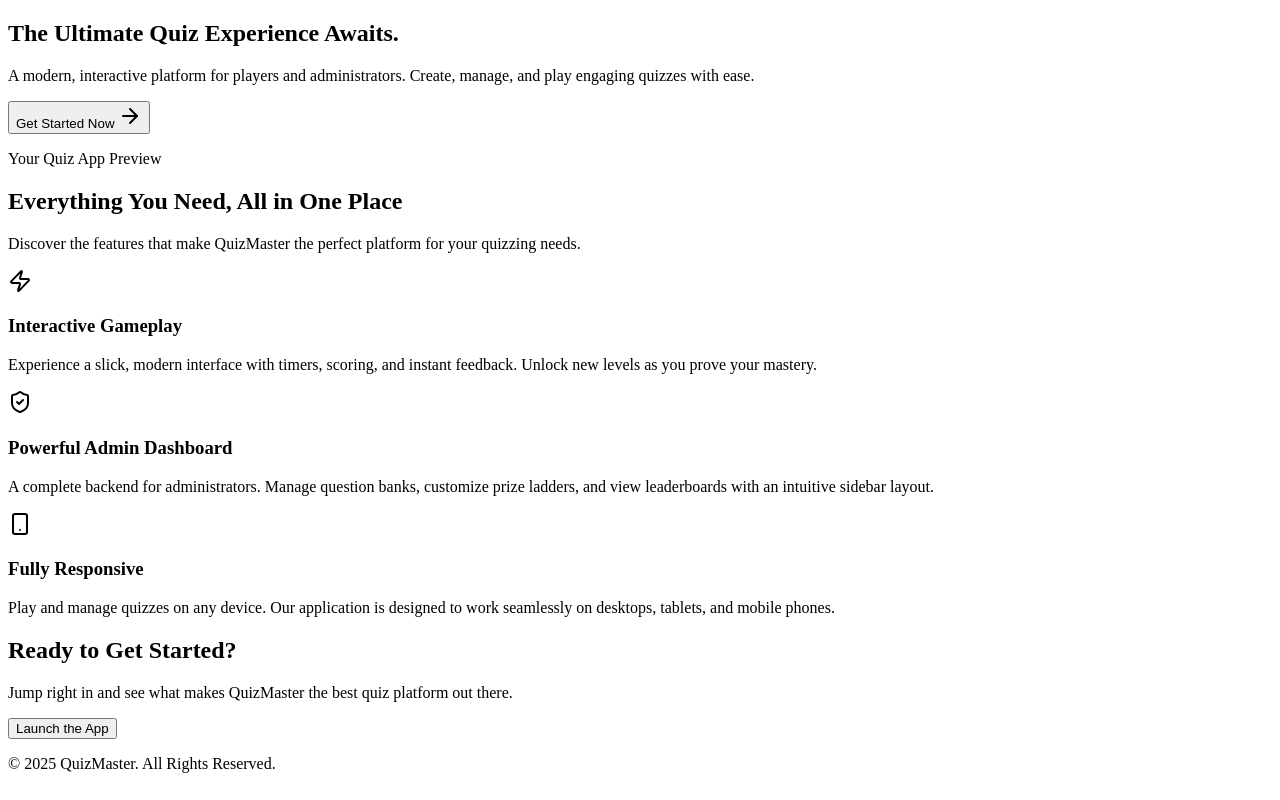
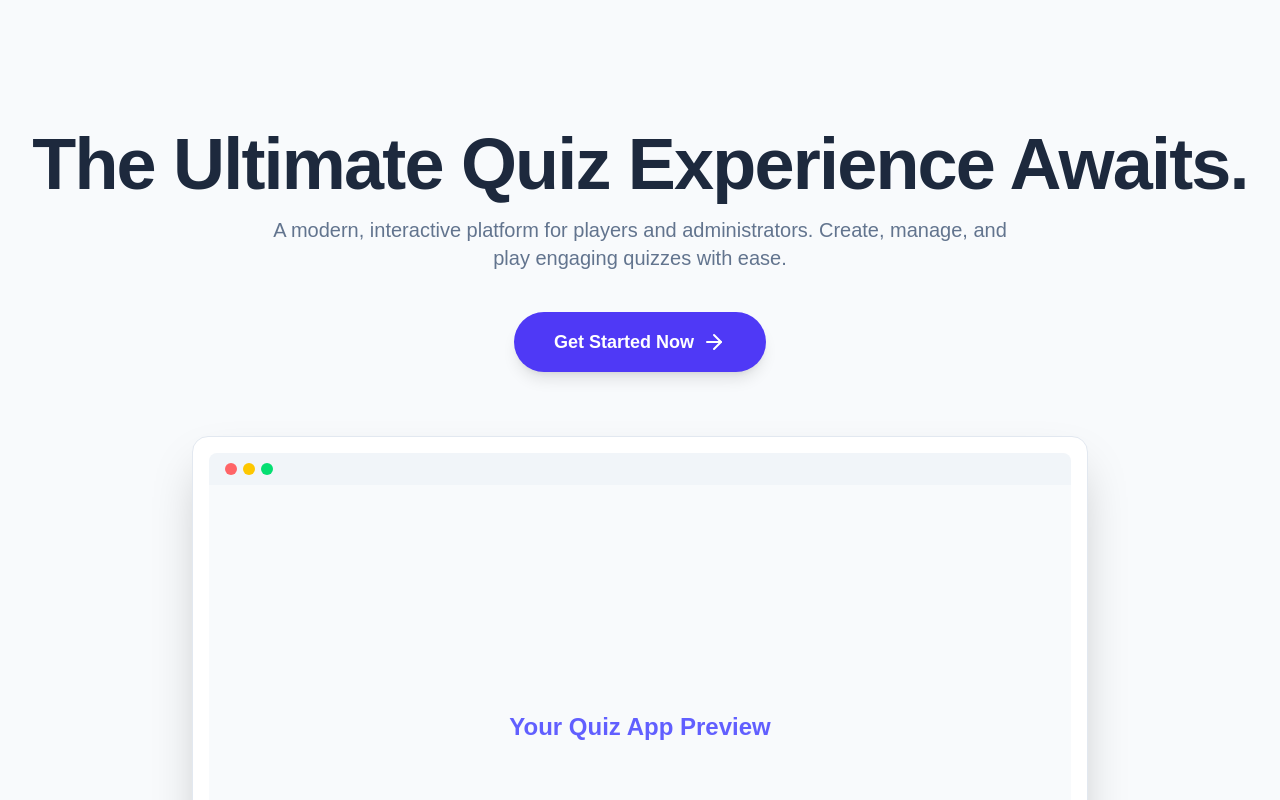
Before and after one commit to Minimalistic-Technology/KBC_Game, a Next.js app: page / in a window 1280 px wide. Shown: the top 800 px of the page. Built offline with nearby package versions, Linux system fonts and the light colour scheme; no server answers.

Commit message:
fix globals.css

```diff
--- a/src/app/globals.css
+++ b/src/app/globals.css
@@ -25,6 +25,7 @@
   font-family: Arial, Helvetica, sans-serif;
 }
 
+
 @keyframes shrink {
   from {
     transform: scaleX(1);
--- a/src/app/layout.tsx
+++ b/src/app/layout.tsx
@@ -1,6 +1,8 @@
 import type { Metadata } from "next";
 import { Poppins } from "next/font/google";
+import "./globals.css";
 import { Providers } from "@/lib/Providers";
+import Header from "@/components/Header"; // <-- add this
 
 const poppins = Poppins({
   subsets: ["latin"],
@@ -15,15 +17,15 @@
 
 export default function RootLayout({
   children,
-}: {
+}: Readonly<{
   children: React.ReactNode;
-}) {
+}>) {
   return (
     <html lang="en">
-      <body
-        className={`${poppins.variable} font-sans bg-slate-50 text-slate-900 antialiased`}
-      >
-        <Providers>{children}</Providers>
+      <body className={`${poppins.variable} font-sans bg-slate-50`}>
+        <Providers>
+          {children}
+        </Providers>
       </body>
     </html>
   );
```
